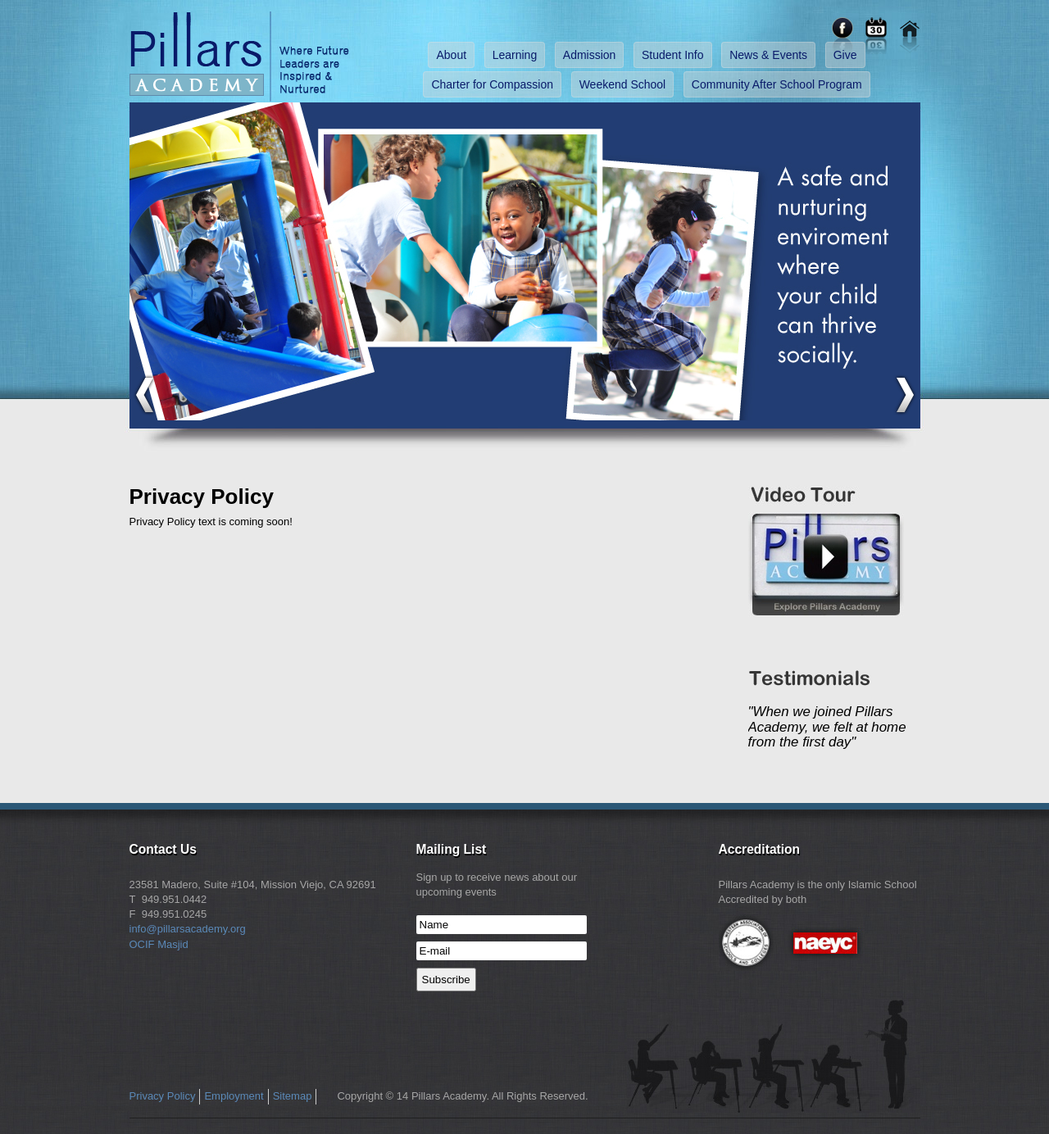
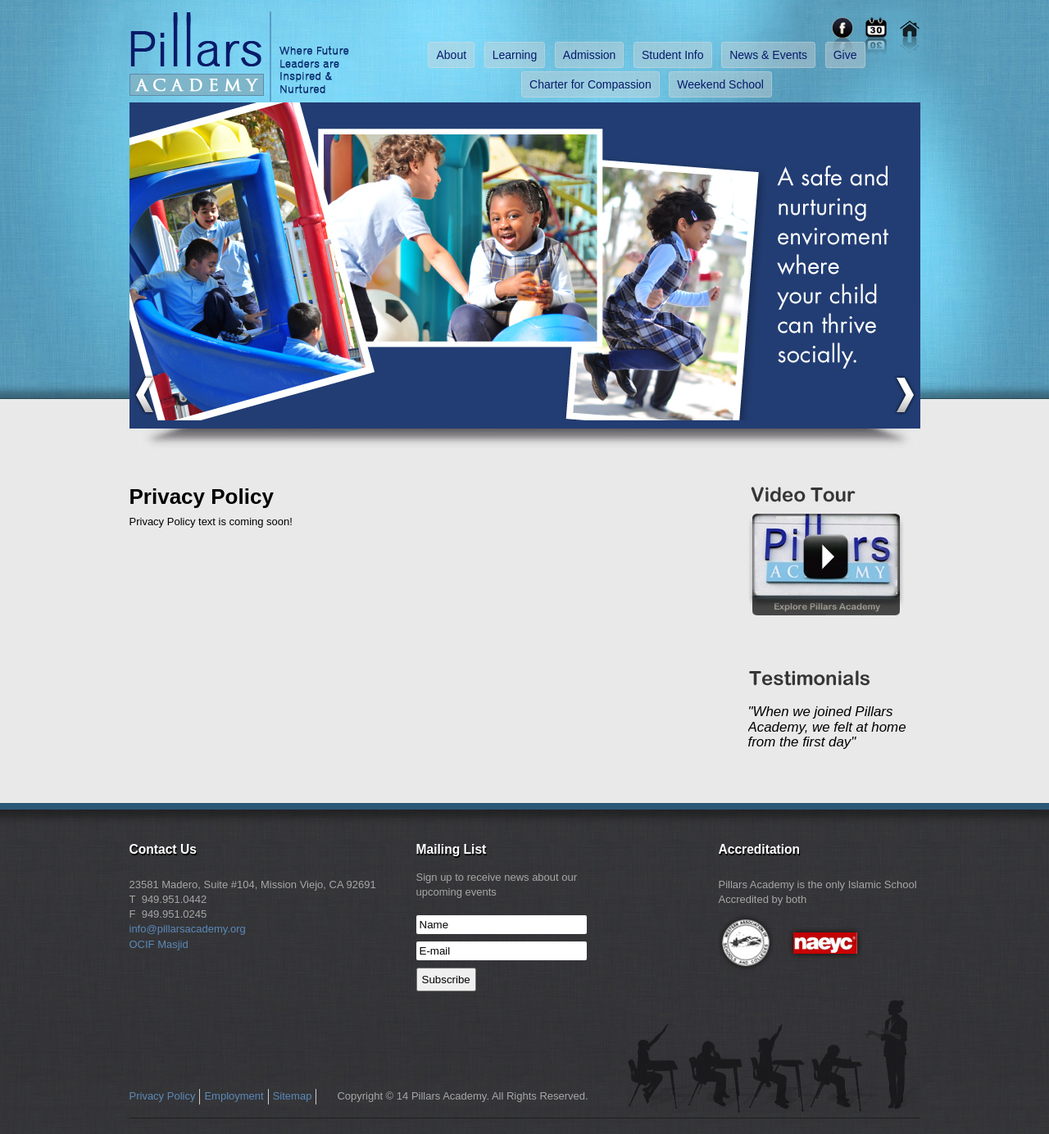
Before and after one commit to pillarsacademy/pillarsacademy.github.io, a Jekyll site: the page built from privacy-policy.md, in a window 1280 px wide. Shown: the whole page at 82% size. Built offline with Jekyll 4.4.1, drawn with Linux system fonts in a browser that asks for light colours; nearby versions of some CDN libraries; Markdown is read by kramdown in place of the engine named in the settings.

Commit message:
Update menu.yml

```diff
--- a/_data/menu.yml
+++ b/_data/menu.yml
@@ -106,7 +106,3 @@
       title: "Fees"
     - path: registration
       title: "Registration"
-- path: PAASE
-  title: "Community After School Program"
-  banner: /templates/alridah/images/header/weekendschool.jpg
-  href:
```
